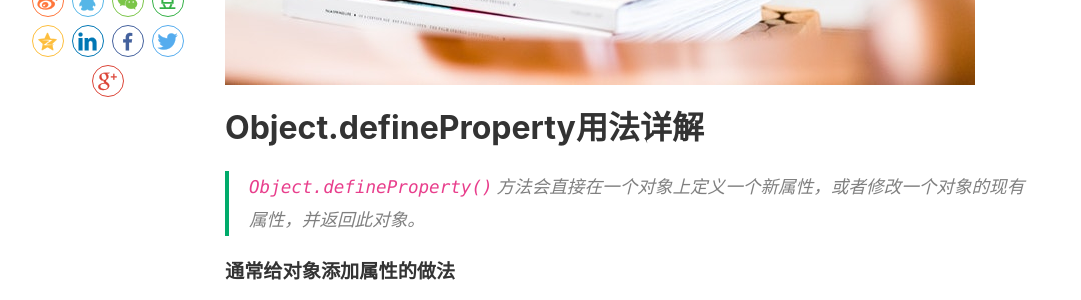
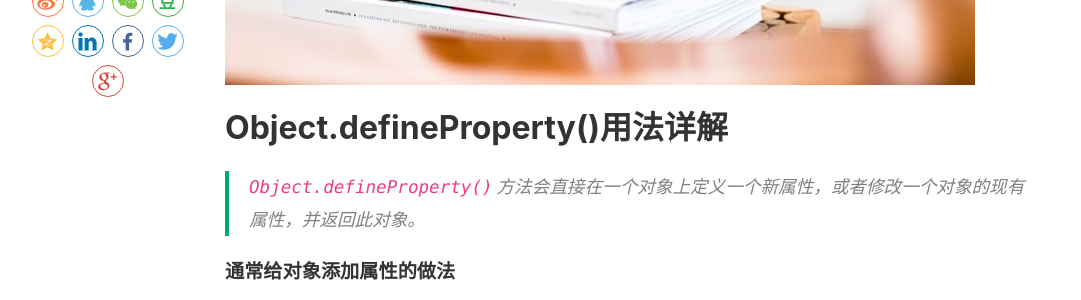
Before and after one commit to kothing/kothing.github.io, a Jekyll site: the page built from _posts/2021-06-22-Object.defineProperty.md, in a window 1280 px wide and 900 px high, scrolled down 613 px. Shown: the part 152-452 px from the top of the window, without its empty margins (50-1131 px from the left). Built offline with Jekyll 4.4.1, drawn with Linux system fonts in a browser that asks for light colours; nearby versions of some CDN libraries; comment, search, counter and statistics services are not loaded.

```diff
--- a/_posts/2021-06-22-Object.defineProperty.md
+++ b/_posts/2021-06-22-Object.defineProperty.md
@@ -9,7 +9,7 @@ description: "Object.defineProperty用法详解"
 rating: 4.5
 ---
 
-# Object.defineProperty用法详解
+# Object.defineProperty()用法详解
 > `Object.defineProperty()` 方法会直接在一个对象上定义一个新属性，或者修改一个对象的现有属性，并返回此对象。
 
 #### 通常给对象添加属性的做法
```
